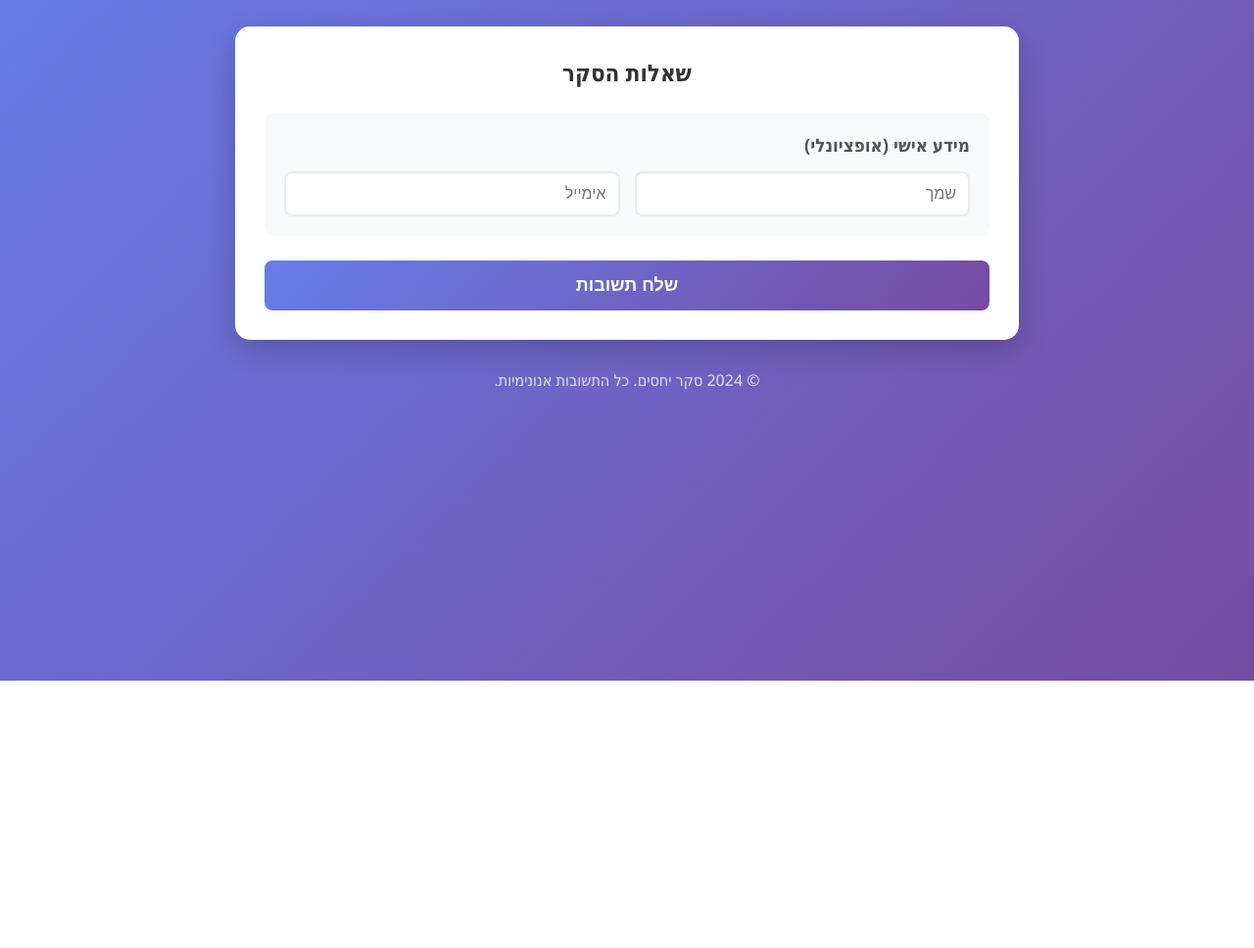
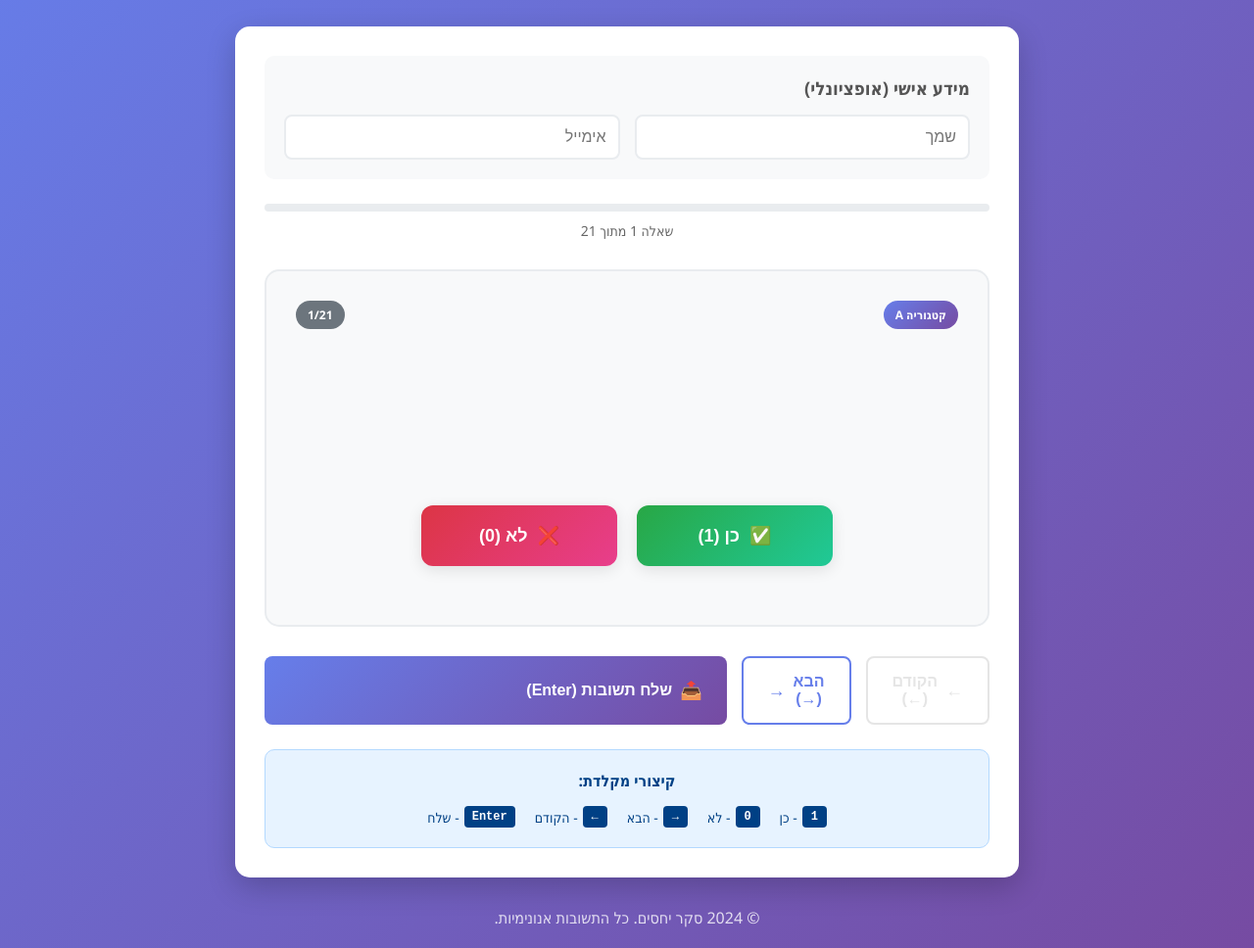
Before and after one commit to yoavshapira4321/poll-app, a website: page public/index.html in a window 1280 px wide. Shown: the part 105-1073 px from the top of the page at 98% size. Before the commit the page ends 800 px from the top, so only its background shows below. Drawn offline with Linux system fonts and the light colour scheme; no server answers.

Commit message:
Add complete 21-question attachment style survey with dominant category analysis

```diff
--- a/public/index.html
+++ b/public/index.html
@@ -17,33 +17,85 @@
         <main>
             <!-- Voting Section -->
             <div id="voting-section" class="poll-card">
-                <h2>שאלות הסקר</h2>
+                <div class="voter-info">
+                    <h3>מידע אישי (אופציונלי)</h3>
+                    <div class="input-group">
+                        <input type="text" id="voter-name" placeholder="שמך">
+                        <input type="email" id="voter-email" placeholder="אימייל">
+                    </div>
+                </div>
 
-                <form id="poll-form">
-                    <div class="voter-info">
-                        <h3>מידע אישי (אופציונלי)</h3>
-                        <div class="input-group">
-                            <input type="text" id="voter-name" placeholder="שמך">
-                            <input type="email" id="voter-email" placeholder="אימייל">
+                <!-- Progress Bar -->
+                <div class="progress-container">
+                    <div class="progress-bar">
+                        <div class="progress-fill" id="progress-fill"></div>
+                    </div>
+                    <div class="progress-text" id="progress-text">שאלה 1 מתוך 21</div>
+                </div>
+
+                <!-- Single Question Display -->
+                <div id="question-container" class="question-container">
+                    <div class="question-card">
+                        <div class="question-header">
+                            <div class="category-badge" id="question-category">קטגוריה A</div>
+                            <div class="question-counter" id="question-counter">1/21</div>
+                        </div>
+                        <div class="question-text" id="question-text">
+                            <!-- Question text will be populated here -->
+                        </div>
+                        <div class="answer-options">
+                            <button class="answer-btn yes-btn" data-answer="yes" id="yes-btn">
+                                <span class="btn-icon">✅</span>
+                                כן (1)
+                            </button>
+                            <button class="answer-btn no-btn" data-answer="no" id="no-btn">
+                                <span class="btn-icon">❌</span>
+                                לא (0)
+                            </button>
                         </div>
                     </div>
+                </div>
 
-                    <div id="questions-container" class="questions-container">
-                        <!-- Questions will be populated here -->
+                <!-- Navigation -->
+                <div class="navigation-buttons">
+                    <button class="nav-btn prev-btn" id="prev-btn" disabled>
+                        <span class="btn-icon">←</span>
+                        הקודם (←)
+                    </button>
+                    <button class="nav-btn next-btn" id="next-btn">
+                        הבא (→)
+                        <span class="btn-icon">→</span>
+                    </button>
+                    <button class="nav-btn submit-btn hidden" id="submit-btn">
+                        <span class="btn-icon">📤</span>
+                        שלח תשובות (Enter)
+                    </button>
+                </div>
+
+                <!-- Keyboard Shortcuts Help -->
+                <div class="keyboard-help">
+                    <h4>קיצורי מקלדת:</h4>
+                    <div class="shortcuts">
+                        <span class="shortcut"><kbd>1</kbd> - כן</span>
+                        <span class="shortcut"><kbd>0</kbd> - לא</span>
+                        <span class="shortcut"><kbd>→</kbd> - הבא</span>
+                        <span class="shortcut"><kbd>←</kbd> - הקודם</span>
+                        <span class="shortcut"><kbd>Enter</kbd> - שלח</span>
                     </div>
-
-                    <button type="submit" class="submit-btn">שלח תשובות</button>
-                </form>
+                </div>
             </div>
 
             <!-- Results Section -->
             <div id="results-section" class="poll-card hidden">
+                <!-- ... (keep existing results section unchanged) ... -->
                 <h2>תוצאות הסקר</h2>
 
                 <div class="results-header">
                     <h3>סיכום קטגוריות</h3>
                     <div class="total-votes-badge" id="total-votes">סה"כ תשובות: 0</div>
                 </div>
+
+                <!-- Dominant Category will be inserted here by JavaScript -->
 
                 <!-- Category Results -->
                 <div id="category-results" class="category-results">
```
